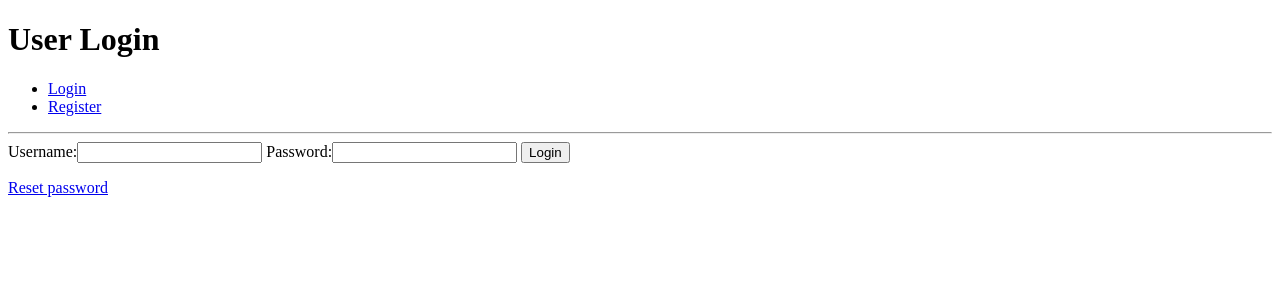
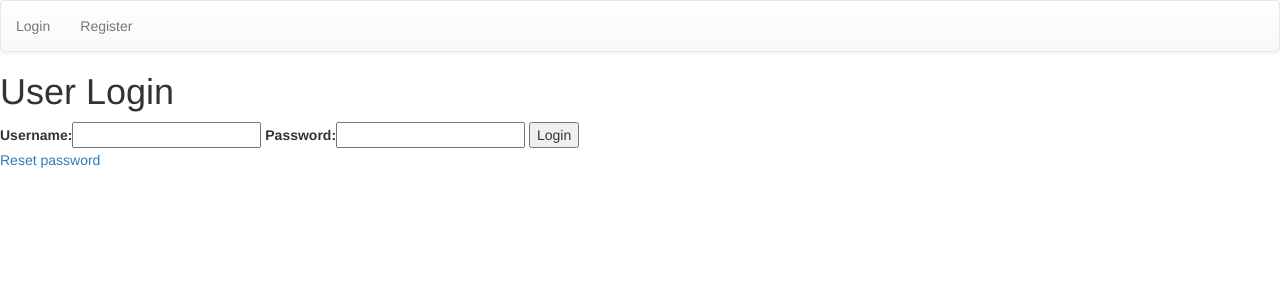
Before and after one commit to Deoh/django-authentication, a Django app: page /accounts/login/ in a window 1280 px wide. Shown: the top 300 px of the page. Run offline with Django 3.2, Linux system fonts and the light colour scheme; some libraries are stand-ins or nearby versions.

Commit message:
Referencing The Bootstrap Files

```diff
--- a/templates/base.html
+++ b/templates/base.html
@@ -5,12 +5,19 @@
     <meta name="viewport" content="width=device-width, initial-scale=1.0">
     <meta http-equiv="X-UA-Compatible" content="ie=edge">
     <title>{% block page_title %}{% endblock %}</title>
+
+    <!-- Latest compiled and minified CSS -->
+    <link rel="stylesheet" href="https://maxcdn.bootstrapcdn.com/bootstrap/3.3.7/css/bootstrap.min.css" integrity="sha384-BVYiiSIFeK1dGmJRAkycuHAHRg32OmUcww7on3RYdg4Va+PmSTsz/K68vbdEjh4u" crossorigin="anonymous">
+
+    <!-- Optional theme -->
+    <link rel="stylesheet" href="https://maxcdn.bootstrapcdn.com/bootstrap/3.3.7/css/bootstrap-theme.min.css" integrity="sha384-rHyoN1iRsVXV4nD0JutlnGaslCJuC7uwjduW9SVrLvRYooPp2bWYgmgJQIXwl/Sp" crossorigin="anonymous">
+
+    <!-- Latest compiled and minified JavaScript -->
+    <script src="https://maxcdn.bootstrapcdn.com/bootstrap/3.3.7/js/bootstrap.min.js" integrity="sha384-Tc5IQib027qvyjSMfHjOMaLkfuWVxZxUPnCJA7l2mCWNIpG9mGCD8wGNIcPD7Txa" crossorigin="anonymous"></script>
 </head>
 <body>
-    <h1>{% block page_heading %}{% endblock %}</h1>
-
-        <nav>
-        <ul>
+    <nav class="navbar navbar-default">
+        <ul class="nav navbar-nav">
             {% if user.is_authenticated %}
                 <li><a href="{% url 'profile' %}">Profile</a></li>
                 <li><a href="{% url 'logout' %}">Logout</a></li>
@@ -20,7 +27,9 @@
             {% endif %}
         </ul>
     </nav>
-    <hr>
+
+    <h1>{% block page_heading %}{% endblock %}</h1>
+
     {% if messages %}
     <div>
         {% for message in messages %}
```
